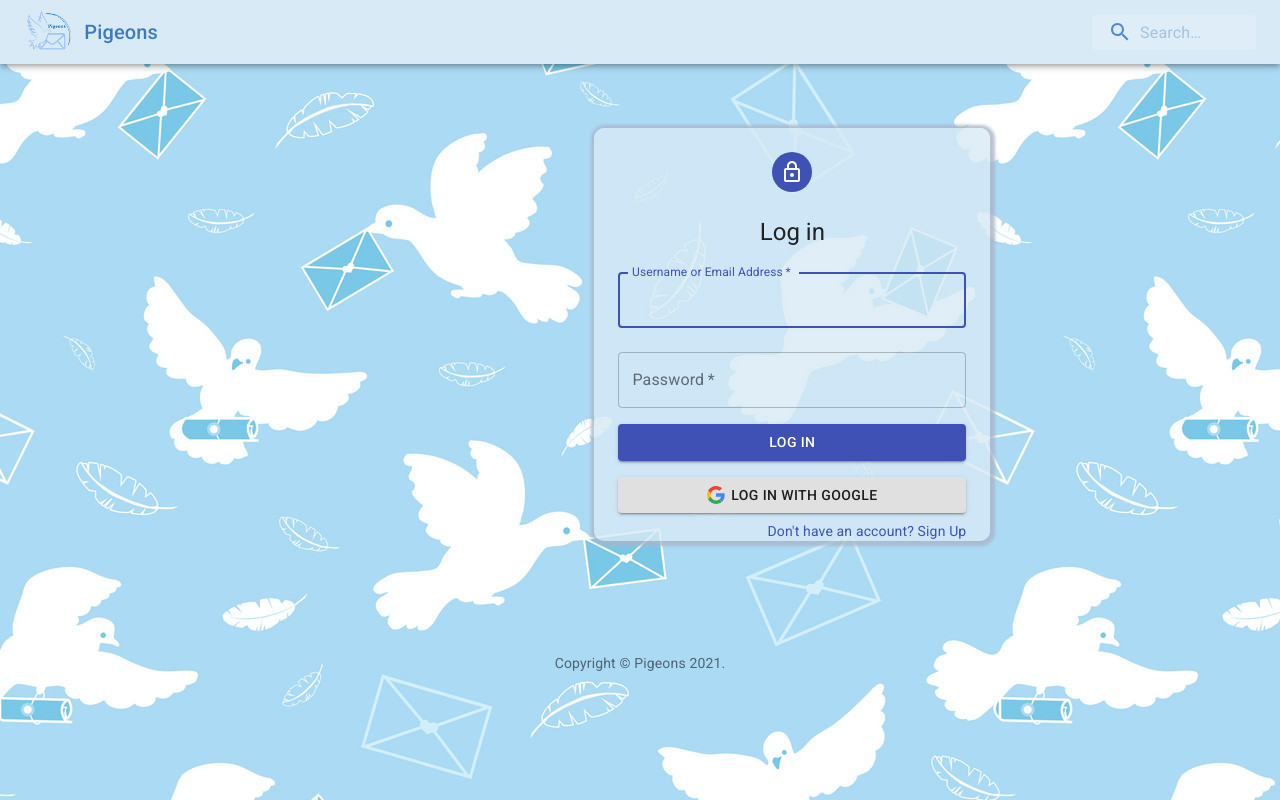
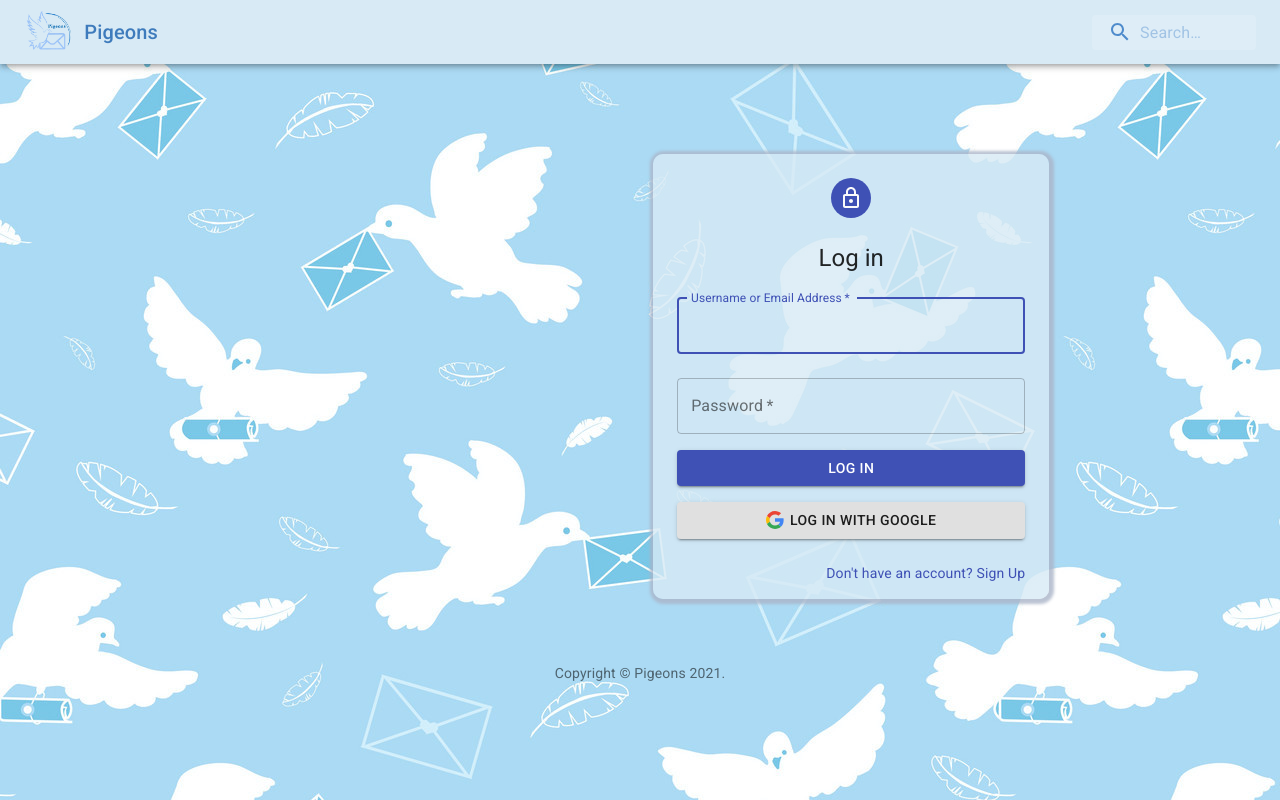
Before and after one commit to hc07180011/auto-mail, a React (Create React App) app in the folder frontend/: page / in a window 1280 px wide. Built offline with nearby package versions, Linux system fonts and the light colour scheme.

Commit message:
adjust styles

```diff
--- a/frontend/src/App.js
+++ b/frontend/src/App.js
@@ -102,9 +102,7 @@ const App = () => {
   const [size, setSize] = useState([0, 0]);
   useLayoutEffect(() => {
     function updateSize() {
-      setSize([window.innerWidth, window.innerHeight]);
-      console.log(window.innerWidth, window.innerHeight)
-      console.log(((size[0] / size[1] - 1.0) * 39.685).toString() + "%")
+      setSize([window.innerWidth, window.innerHeight])
     }
     window.addEventListener('resize', updateSize);
     updateSize();
@@ -247,10 +245,12 @@ const App = () => {
     return (
       <div style={{ backgroundImage: `url(${backgroundImage})`, height: "100vh" }}>
         <MainAppBar/>
-        <SignUpPage
-          toLogin={() => setPage("login")}
-        />
-        <Box mt={9}>
+        <div style={{ paddingTop: "1%", paddingLeft: (size[0] / size[1] > 1.0) ? ((size[0] / size[1] - 1.0) * 55).toString() + "%" : "0%" }}>
+          <SignUpPage
+            toLogin={() => setPage("login")}
+          />
+        </div>
+        <Box mt={5}>
           <Copyright />
         </Box>
       </div>
@@ -270,7 +270,7 @@ const App = () => {
     return (
       <div style={{ backgroundImage: `url(${backgroundImage})`, height: "100vh" }}>
         <MainAppBar/>
-        <div style={{ paddingLeft: (size[0] / size[1] > 1.0) ? ((size[0] / size[1] - 1.0) * 39.685).toString() + "%" : "0%"}}>
+        <div style={{ paddingTop: "1%", paddingLeft: (size[0] / size[1] > 1.0) ? ((size[0] / size[1] - 1.0) * 55).toString() + "%" : "0%"}}>
           <LoginPage
             toSignUp={() => setPage("signUp")}
             toEditor={() => setPage("editor")}
@@ -279,7 +279,7 @@ const App = () => {
             setStatus={(status) => setStatus(status)}
           />
         </div>
-        <Box mt={14}>
+        <Box mt={8}>
           <Copyright />
         </Box>
       </div>
--- a/frontend/src/LoginPage.js
+++ b/frontend/src/LoginPage.js
@@ -35,6 +35,8 @@ const useStyles = makeStyles((theme) => ({
     margin: theme.spacing(1, 0, 1),
   },
   signup: {
+    paddingTop: theme.spacing(2),
+    paddingBottom: theme.spacing(2),
     textDecoration: 'none',
     '&:hover': {
       textDecoration: "underline",
--- a/frontend/src/SignUpPage.js
+++ b/frontend/src/SignUpPage.js
@@ -36,6 +36,8 @@ const useStyles = makeStyles((theme) => ({
     margin: theme.spacing(1, 0, 1),
   },
   login: {
+    paddingTop: theme.spacing(2),
+    paddingBottom: theme.spacing(2),
     textDecoration: "none",
     "&:hover": {
       textDecoration: "underline",
```
